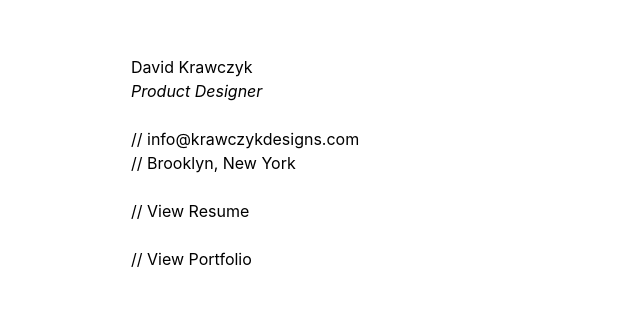
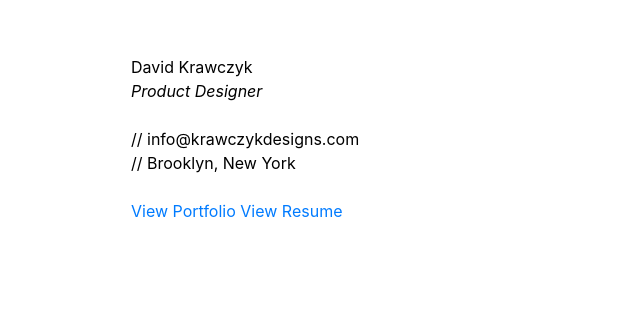
Before and after one commit to krawczykdesigns/krawczykdesigns, a plain HTML site: page COOKSHOUSE.html in a window 1280 px wide. Shown: the part 207-521 px from the top of the page, without its empty margins (0-640 px from the left). Drawn offline with nearby package versions, Linux system fonts and the light colour scheme.

Commit message:
Update COOKSHOUSE.html

```diff
--- a/COOKSHOUSE.html
+++ b/COOKSHOUSE.html
@@ -94,9 +94,8 @@ section.border button.active {
 // info@krawczykdesigns.com </br>
 // Brooklyn, New York</br></br>
 
-// View Resume</br></br>
-// View Portfolio</br></br>
-
+<a href="David%20Krawczyk%20-%20Portfolio%20170109.pdf"> View Portfolio</a>
+<a href="DavidKrawczyk%20-%20Resume170109.pdf"> View Resume</br></br></a>
 
 
 </p>
```
